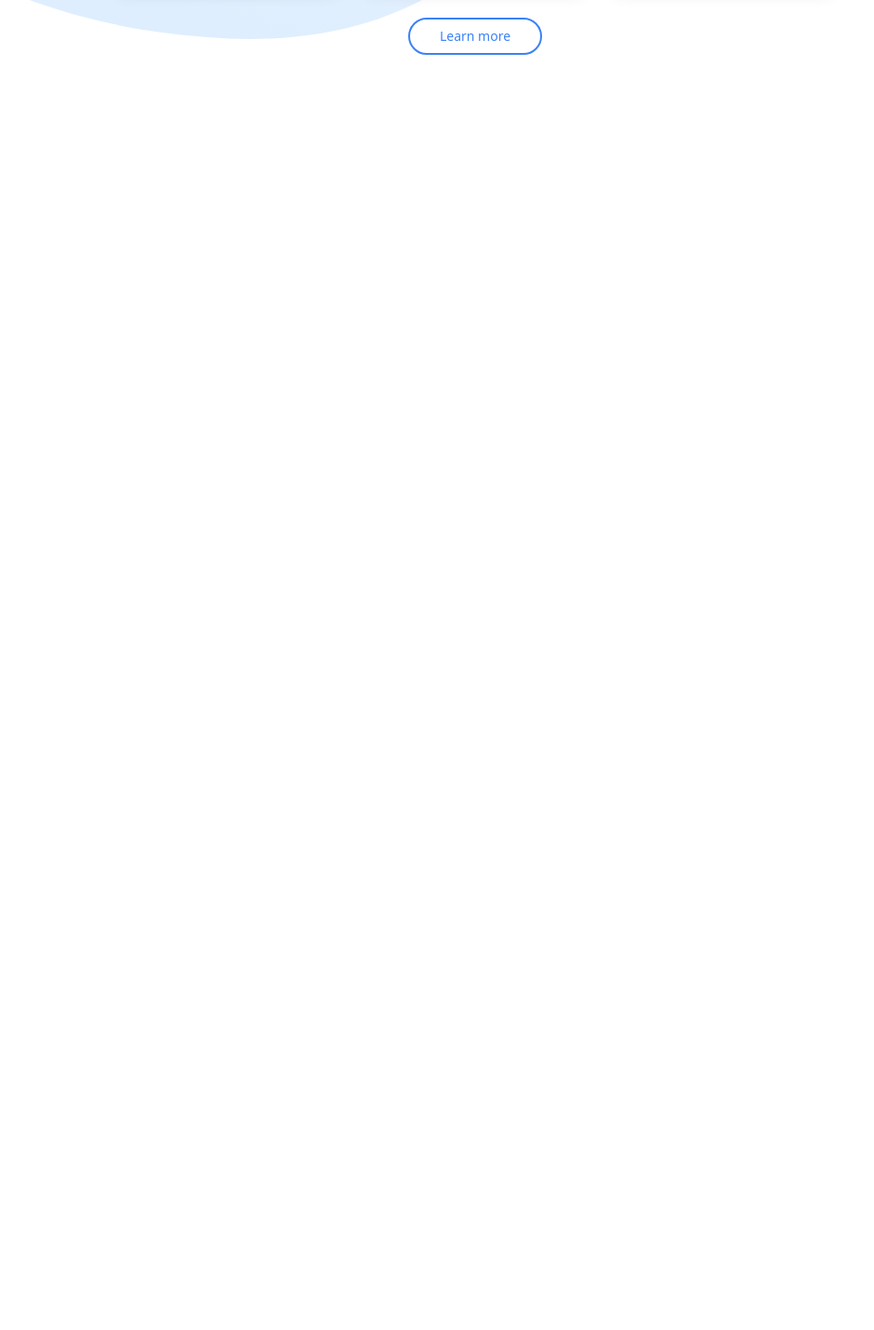
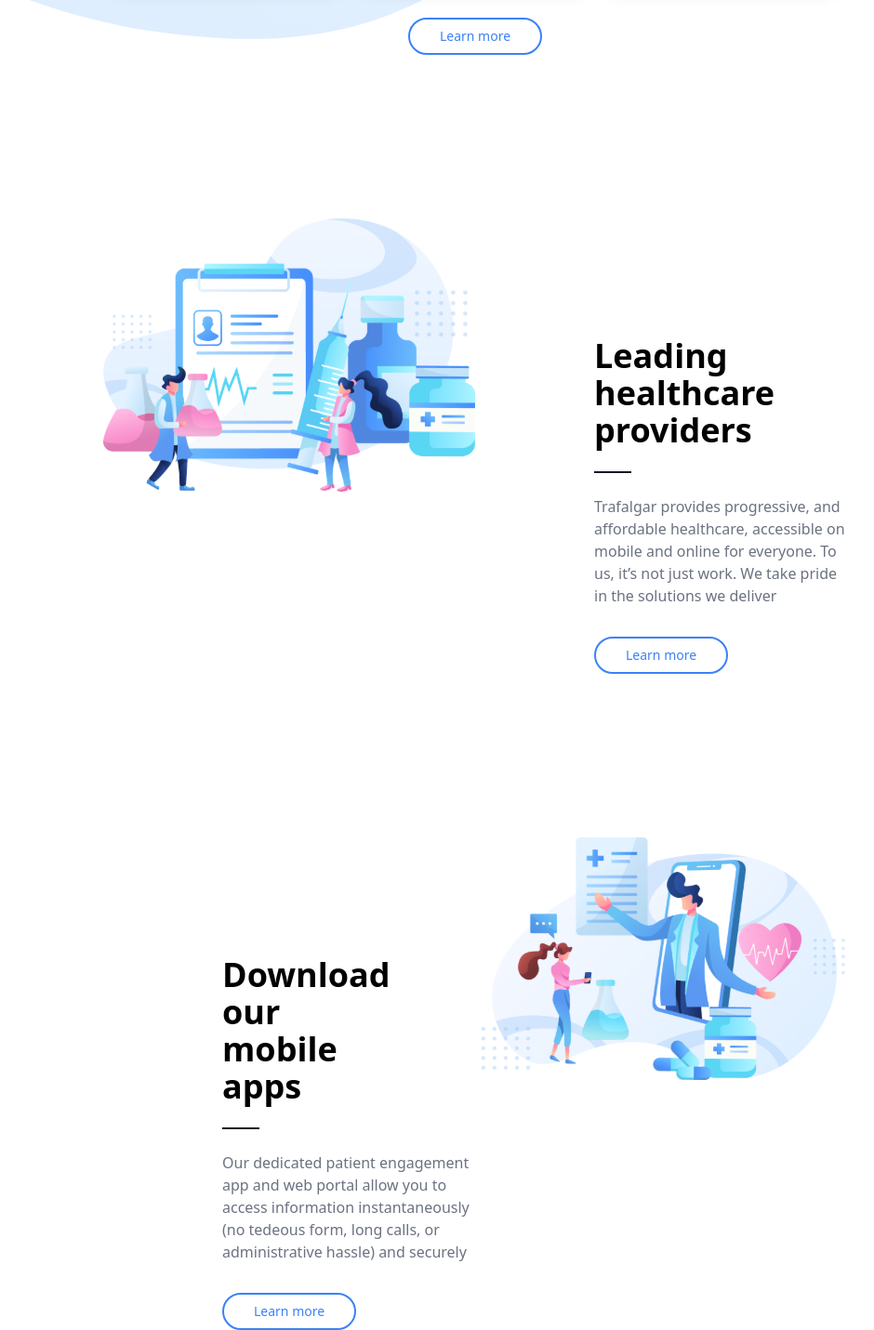
Before and after one commit to avoajaugochukwu/ui-components, a React (Create React App) app: page /Trafalgar in a window 1280 px wide. Shown: the part 1239-2670 px from the top of the page at 93% size, without its empty margins (129-1069 px from the left). Before the commit the page ends 1298 px from the top, so only its background shows below. Built offline with nearby package versions, Linux system fonts and the light colour scheme.

Commit message:
Updated MiddleSections

```diff
--- /dev/null
+++ b/src/screens/trafalgar/MiddleSections.js
@@ -0,0 +1,45 @@
+import illustration_1 from './img/trafalgar-illustration sec02_1.svg'
+import illustration_2 from './img/trafalgar-illustration sec03_1.svg'
+
+function MiddleSections() {
+  return (
+    <>
+      <div className="flex mt-44 mx-60">
+        <div className="w-1/2">
+          <img src={illustration_1} alt="illustration_1" />
+        </div>
+
+        <div className="w-1/2 pl-32 pt-32">
+          <h4 className="text-4xl font-semibold">Leading healthcare providers</h4>
+          <div className="h-0.5 my-6 bg-gray-900 w-10"></div>
+          <p className="text-gray-500">
+            Trafalgar provides progressive, and affordable healthcare, accessible on mobile
+            and online for everyone. To us, it’s not just work. We take pride in the solutions we deliver
+          </p>
+          <button className="mx-auto border-2  border-blue-500 hover:bg-blue-500 hover:text-white text-sm mt-8 rounded-full px-8 py-2 text-blue-500 ">
+            Learn more
+        </button>
+        </div>
+      </div>
+      {/*  */}
+      <div className="flex mt-44 mx-60">
+        <div className="w-1/2 pl-32 pt-32">
+          <h4 className="text-4xl font-semibold pr-20">Download our mobile apps</h4>
+          <div className="h-0.5 my-6 bg-gray-900 w-10"></div>
+          <p className="text-gray-500">
+            Our dedicated patient engagement app and web portal allow you to access information
+            instantaneously (no tedeous form, long calls, or administrative hassle) and securely
+          </p>
+          <button className="mx-auto border-2  border-blue-500 hover:bg-blue-500 hover:text-white text-sm mt-8 rounded-full px-8 py-2 text-blue-500 ">
+            Learn more
+        </button>
+        </div>
+        <div className="w-1/2">
+          <img src={illustration_2} alt="illustration_2" />
+        </div>
+      </div>
+    </>
+  )
+}
+
+export default MiddleSections
--- a/src/screens/trafalgar/TrafalgarScreen.js
+++ b/src/screens/trafalgar/TrafalgarScreen.js
@@ -3,6 +3,7 @@
 import Nav from './Nav'
 import Hero from './Hero'
 import Services from './Services'
+import MiddleSections from './MiddleSections'
 
 function TrafalgarScreen () {
   return (
@@ -10,6 +11,7 @@
       <Nav />
       <Hero />
       <Services />
+      <MiddleSections />
     </div>
   )
 }
```
Also changed, not shown: src/screens/trafalgar/img/trafalgar-illustration sec02_1.svg (renamed from src/screens/trafalgar/img/trafalgar-illustration sec02 1.svg), src/screens/trafalgar/img/trafalgar-illustration sec03_1.svg (added).
